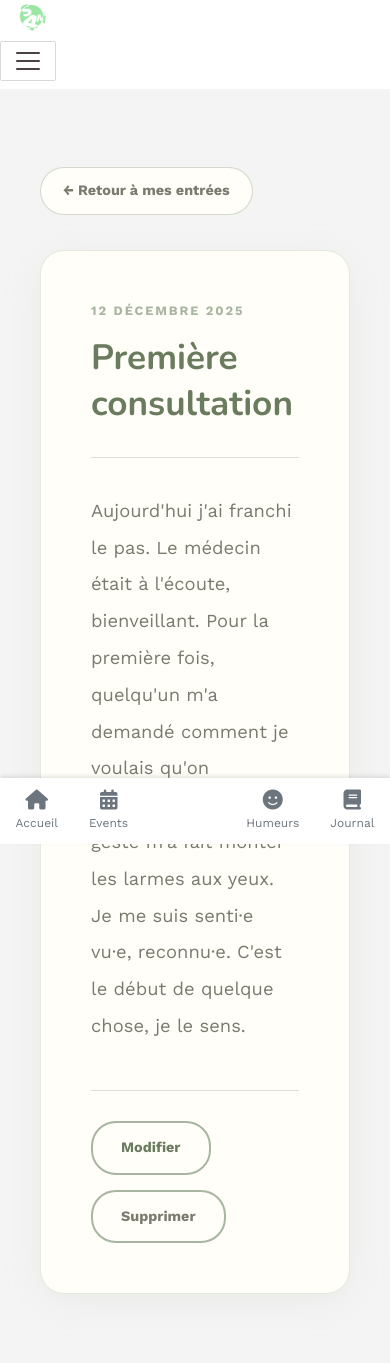
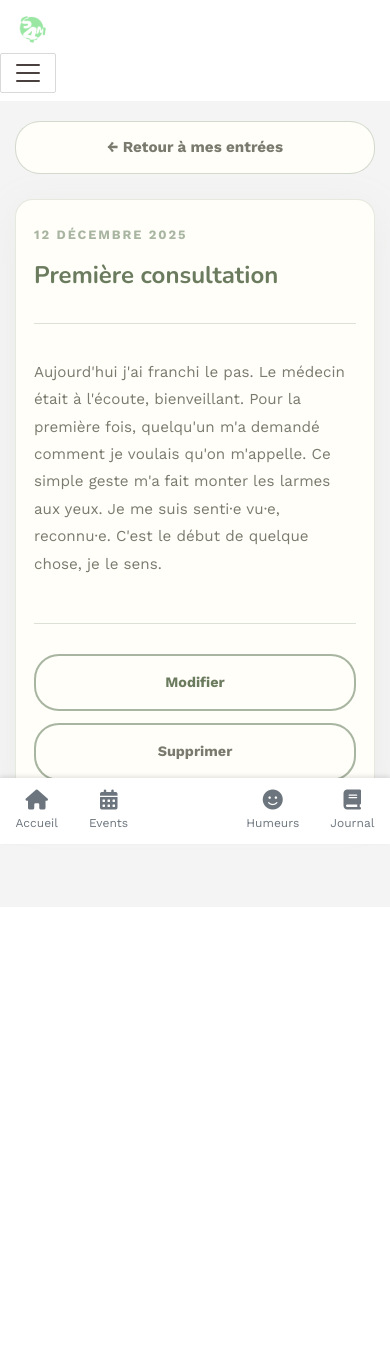
Before and after one commit to leahayoun/space_4_me, a Rails app: page /diaries/1 in a window 390 px wide. Shown: the top 1363 px of the page. After the commit the page ends 846 px from the top, so only its background shows below. Run offline with Rails 7, Linux system fonts and the light colour scheme; a user stored in the database is signed in; data comes from the database, SQL or seed files in the repository; tables that the repository leaves empty hold one stand-in row (values such as "Sample post"); style sheets or scripts are compiled from the project's sources; some libraries are stand-ins or nearby versions.

Commit message:
responsive diaries mobile

```diff
--- a/app/assets/stylesheets/application.scss
+++ b/app/assets/stylesheets/application.scss
@@ -20,6 +20,7 @@
 @import "components/diaries/index";
 @import "components/diaries/show";
 @import "components/diaries/form";
+@import "components/diaries/responsive";
 
 // import components appointments scss
 @import "components/appointments";
--- a/app/assets/stylesheets/components/_navbar.scss
+++ b/app/assets/stylesheets/components/_navbar.scss
@@ -1,7 +1,6 @@
 .navbar-lewagon {
   justify-content: space-between;
   background: white;
-  bottom: 12px;
 }
 
 .navbar-lewagon .navbar-collapse {
--- a/app/assets/stylesheets/components/diaries/_index.scss
+++ b/app/assets/stylesheets/components/diaries/_index.scss
@@ -151,5 +151,5 @@
     color: #C27070;
     background: rgba(#C27070, 0.1);
   }
+ }
 }
-}
--- /dev/null
+++ b/app/assets/stylesheets/components/diaries/_responsive.scss
@@ -0,0 +1,197 @@
+// ==================== DIARIES RESPONSIVE UNIFIED ====================
+// Toutes les règles responsive pour les pages diaries
+
+// MOBILE FIRST (< 767px) - Toutes les pages
+@media (max-width: 767px) {
+  // === CONTAINER COMMUN ===
+  .diaries-container {
+    padding: 20px 15px;
+  }
+
+  // === BOUTON RETOUR (commun à show/edit) ===
+  .back-button {
+    width: 100%;
+    justify-content: center;
+    padding: 14px 20px;
+    margin-bottom: 25px;
+    font-size: 0.95rem;
+  }
+
+  // === PAGE INDEX ===
+  .welcome {
+    padding: 25px 20px;
+    margin-bottom: 30px;
+  }
+
+  .btn-new-entry {
+    width: 100%;
+    padding: 16px 24px;
+    font-size: 1.1rem;
+    border-radius: 20px;
+    margin: 0 auto 25px auto;
+    text-align: center;
+  }
+
+  .diary-grid {
+    grid-template-columns: 1fr;
+    gap: 20px;
+  }
+
+  .diary-card {
+    padding: 20px;
+
+    &__footer {
+      flex-direction: column;
+      gap: 12px;
+
+      .diary-card__action {
+        width: 100%;
+        text-align: center;
+      }
+    }
+  }
+
+  // === PAGE SHOW ===
+  .diary-show {
+    padding: 30px 20px;
+    border-radius: 18px;
+
+    &__title {
+      font-size: 1.6rem;
+      line-height: 1.4;
+    }
+
+    &__content {
+      font-size: 1rem;
+      line-height: 1.8;
+    }
+
+    &__actions {
+      flex-direction: column;
+      gap: 12px;
+
+      .btn-action {
+        width: 100%;
+        justify-content: center;
+        padding: 16px 24px;
+      }
+    }
+  }
+
+  // === FORMULAIRE (new/edit) ===
+  .diary-form {
+    padding: 30px 20px;
+    border-radius: 18px;
+
+    &__title {
+      font-size: 1.5rem;
+    }
+  }
+
+  .form-group {
+    &__input {
+      padding: 16px 18px;
+      font-size: 1.1rem;
+    }
+
+    &__textarea {
+      trix-editor {
+        min-height: 200px;
+        padding: 16px;
+        font-size: 1rem;
+      }
+    }
+  }
+
+  .form-actions {
+    flex-direction: column;
+    gap: 12px;
+
+    .btn-submit {
+      width: 100%;
+      padding: 18px 24px;
+    }
+  }
+}
+
+// iPhone Pro Max spécifique (428px)
+@media (max-width: 428px) {
+  .diary-show {
+    padding: 25px 18px;
+
+    &__title {
+      font-size: 1.5rem;
+    }
+
+    &__content {
+      font-size: 0.95rem;
+    }
+  }
+
+  .diary-form {
+    padding: 25px 18px;
+  }
+}
+
+// Petits écrans (iPhone mini, etc.)
+@media (max-width: 375px) {
+  .diaries-container {
+    padding: 15px 12px;
+  }
+
+  .diary-show {
+    padding: 22px 15px;
+
+    &__title {
+      font-size: 1.4rem;
+    }
+
+    &__content {
+      font-size: 0.9rem;
+    }
+  }
+
+  .welcome {
+    padding: 20px 15px;
+
+    &__title {
+      font-size: 1.3rem;
+    }
+
+    &__text {
+      font-size: 0.95rem;
+    }
+  }
+
+  .diary-card {
+    padding: 18px;
+
+    &__title {
+      font-size: 1.2rem;
+    }
+  }
+}
+
+// Pour le web app (optionnel, si vous voulez garder)
+@media (min-width: 768px) {
+  .diaries-container {
+    max-width: 768px;
+    margin: 0 auto;
+    padding: 80px 1rem 100px;
+  }
+
+  .diary-grid {
+    grid-template-columns: repeat(2, 1fr);
+  }
+}
+
+@media (min-width: 992px) {
+  .diaries-container {
+    max-width: 1000px;
+    padding: 50px 40px;
+  }
+
+  .diary-grid {
+    grid-template-columns: repeat(3, 1fr);
+  }
+}
--- a/app/assets/stylesheets/components/diaries/_show.scss
+++ b/app/assets/stylesheets/components/diaries/_show.scss
@@ -108,3 +108,61 @@
     }
   }
 }
+// ==================== DIARY SHOW RESPONSIVE ====================
+// Focus mobile: iPhone 14-16 Pro Max et mobiles similaires
+
+@media (max-width: 767px) {
+  .diaries-container {
+    padding: 20px 15px;
+  }
+
+  .back-button {
+    width: 100%;
+    justify-content: center;
+    padding: 14px 20px;
+    margin-bottom: 25px;
+    font-size: 0.95rem;
+  }
+
+  .diary-show {
+    padding: 30px 20px;
+    border-radius: 18px;
+
+    &__title {
+      font-size: 1.6rem;
+      line-height: 1.4;
+    }
+
+    &__content {
+      font-size: 1rem;
+      line-height: 1.8;
+    }
+
+    &__actions {
+      flex-direction: column;
+      gap: 12px;
+
+      .btn-action {
+        width: 100%;
+        justify-content: center;
+        padding: 16px 24px;
+      }
+    }
+  }
+}
+
+// Pour les iPhones Pro Max (écrans un peu plus larges)
+@media (max-width: 428px) { // iPhone 14/15/16 Pro Max width
+  .diary-show {
+    padding: 25px 18px;
+
+    &__title {
+      font-size: 1.5rem;
+    }
+
+    &__content {
+      font-size: 0.95rem;
+      line-height: 1.7;
+    }
+  }
+}
--- a/app/views/layouts/application.html.erb
+++ b/app/views/layouts/application.html.erb
@@ -15,8 +15,6 @@
 
     <%= render "shared/navbar" %>
 
-    <p class="notice"><%= notice %></p>
-    <p class="alert"><%= alert %></p>
 
     <main id="main-content">
       <%= render "shared/flashes" %>
```
